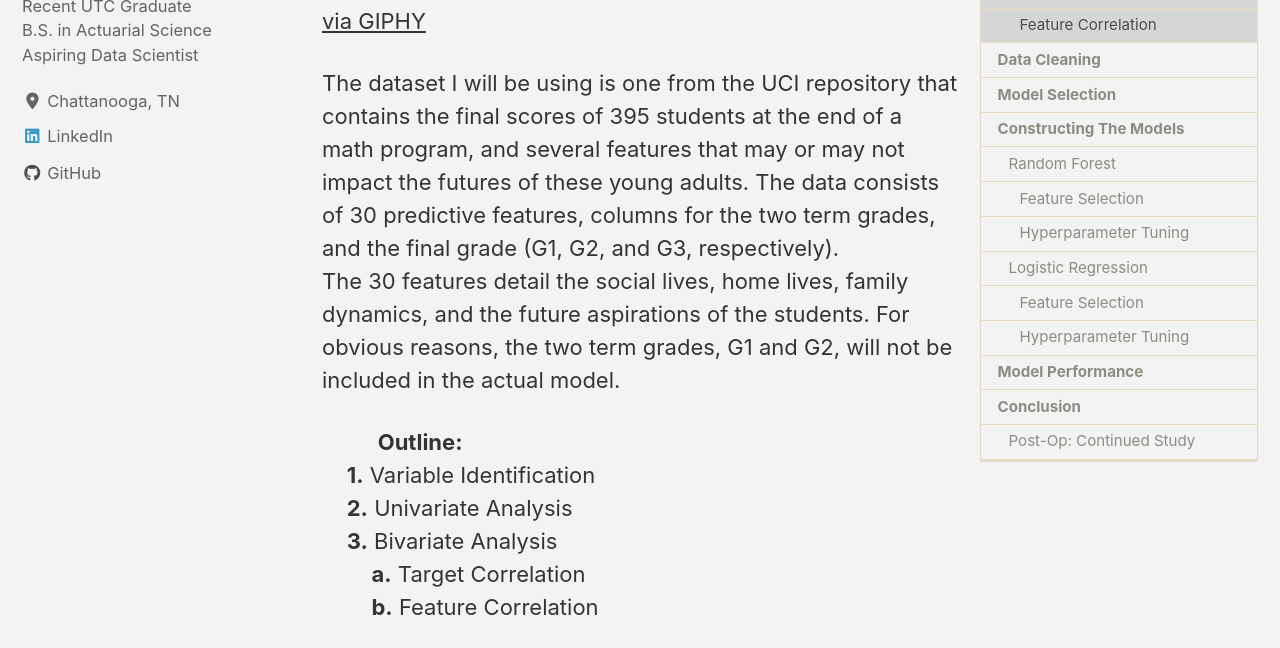
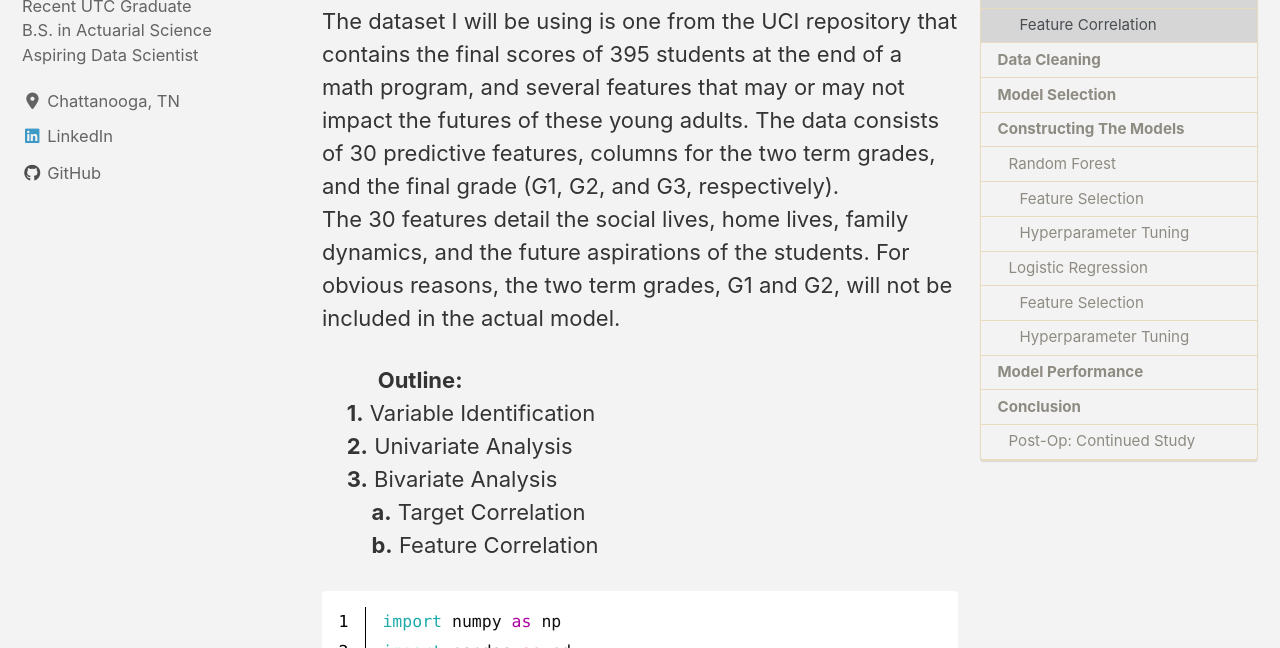
Before and after one commit to backdoordata/backdoordata.github.io, a Jekyll site: the page built from _posts/2020-03-22-Math_Students_ML.md, in a window 1280 px wide and 900 px high, scrolled down 1458 px, cut to the strip 252-900 px from the top of the window. Built offline with Jekyll 4.4.1, drawn with Linux system fonts in a browser that asks for light colours; cached includes are drawn as plain includes; nearby versions of some CDN libraries.

Commit message:
ML Proj1

```diff
--- a/_posts/2020-03-22-Math_Students_ML.md
+++ b/_posts/2020-03-22-Math_Students_ML.md
@@ -23,7 +23,7 @@
 
 
 # <center>Data Exploration</center>
-<iframe src="https://giphy.com/embed/l4KibOaou932EC7Dy" width="480" height="294" frameBorder="0" class="giphy-embed" allowFullScreen></iframe><p><a href="https://giphy.com/gifs/binoculars-l4KibOaou932EC7Dy">via GIPHY</a></p>
+<iframe src="https://giphy.com/embed/l4KibOaou932EC7Dy" width="480" height="294" frameBorder="0" class="giphy-embed" allowFullScreen></iframe>
 The dataset I will be using is one from the UCI repository that contains the final scores of 395 students at the end of a math program, and several features that may or may not impact the futures of these young adults. The data consists of 30 predictive features, columns for the two term grades, and the final grade (G1, G2, and G3, respectively).
 The 30 features detail the social lives, home lives, family dynamics, and the future aspirations of the students. For obvious reasons, the two term grades, G1 and G2, will not be included in the actual model.
 
```
